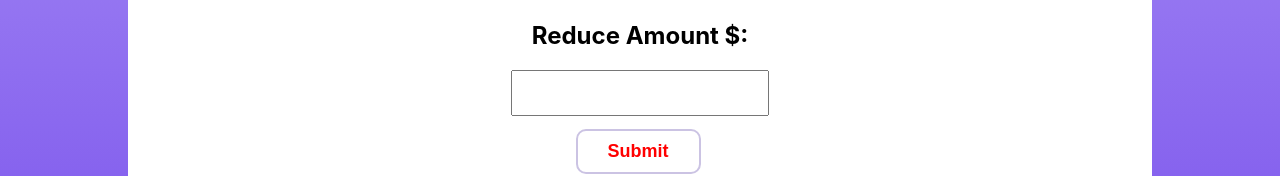
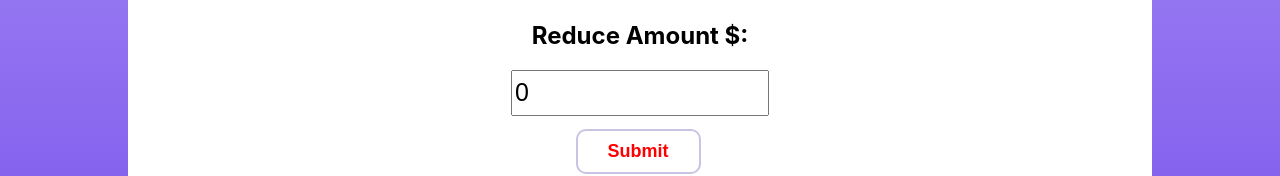
Before and after one commit to mookee2809/ISYS2101---SEPM, a React (Create React App) app: page /reducebalance in a window 1280 px wide. Shown: the part 505-681 px from the top of the page. Built offline with nearby package versions, Linux system fonts and the light colour scheme.

Commit message:
Update ReduceBalance.jsx

```diff
--- a/src/component/Account/ReduceBalance.jsx
+++ b/src/component/Account/ReduceBalance.jsx
@@ -1,12 +1,13 @@
 import React, { useState, useEffect } from 'react';
-import { Link } from 'react-router-dom'
-import Navbar from '../Navbar/Navbar'
+import { Link } from 'react-router-dom';
+import Navbar from '../Navbar/Navbar';
 import { decodeJWT } from '../utils/decodeJWT';
-import './Account.css'
-
+import './Account.css';
 
 export const ReduceBalance = () => {
     const [balance, setBalance] = useState(0);
+    const [reduceAmount, setReduceAmount] = useState(0);
+
     useEffect(() => {
         const token = sessionStorage.getItem('token');
         if (token) {
@@ -35,36 +36,66 @@ export const ReduceBalance = () => {
         } catch (error) {
             console.error('Error fetching balance:', error);
         }
+    };
+
+    const handleSubmit = async (event) => {
+        event.preventDefault();
+        try {
+            const token = sessionStorage.getItem('token');
+            const response = await fetch('http://localhost:5000/api/income/minus', {
+                method: 'POST',
+                headers: {
+                    'Content-Type': 'application/json',
+                    'Authorization': `Bearer ${token}`,
+                },
+                body: JSON.stringify({ amount: parseFloat(reduceAmount) }),
+            });
+            const data = await response.json();
+            if (response.ok) {
+                setBalance(balance - parseFloat(reduceAmount));
+                setReduceAmount(0); // Reset input field after submission
+            } else {
+                throw new Error(data.message || 'Unable to reduce balance');
             }
+        } catch (error) {
+            console.error('Error reducing balance:', error);
+        }
+    };
+
     return (
         <div>
-        <Navbar/>
-
+            <Navbar />
             <div className='about-container'>
                 <div className='header'>
-            <h3 style={{textAlign:'center', fontSize:'40px'}}>
+                    <h3 style={{ textAlign: 'center', fontSize: '40px' }}>
                         Account Balance:
                         <br></br>
-            ${balance.toFixed(2)}</h3>
+                        ${balance.toFixed(2)}
+                    </h3>
                     <div className='modify'>
                         <div className='add'>
-                <form>
+                            <form onSubmit={handleSubmit}>
                                 <label>
-                        <h2 style={{textAlign:"center"}}>Reduce Amount $:</h2>
-                        <input type="number" name="balance" style={{height:"40px", width:"250px", fontSize:"25px"}} />
+                                    <h2 style={{ textAlign: "center" }}>Reduce Amount $:</h2>
+                                    <input
+                                        type="number"
+                                        name="balance"
+                                        style={{ height: "40px", width: "250px", fontSize: "25px" }}
+                                        value={reduceAmount}
+                                        onChange={(e) => setReduceAmount(e.target.value)}
+                                    />
                                 </label>
-                    <input type="submit" value="Submit" className='button3' style={{left:"25%"}}/>
+                                <input type="submit" value="Submit" className='button3' style={{ left: "25%" }} />
                             </form>
                             <br></br>
                         </div>
-
                     </div>
-                    <button type="submit" className="submit"><Link style = {{color:'white'}} to='/account'> Back to Account </Link> </button>
-                    <button type="submit" className="submit"><Link style = {{color:'white'}} to='/homepage'> Back to Homepage </Link> </button>
+                    <button type="submit" className="submit"><Link style={{ color: 'white' }} to='/account'> Back to Account </Link> </button>
+                    <button type="submit" className="submit"><Link style={{ color: 'white' }} to='/homepage'> Back to Homepage </Link> </button>
                 </div>
             </div>
         </div>
-  )
-}
+    );
+};
 
-export default ReduceBalance
+export default ReduceBalance;
```
Lines whose indentation alone changed are shown as unchanged.
